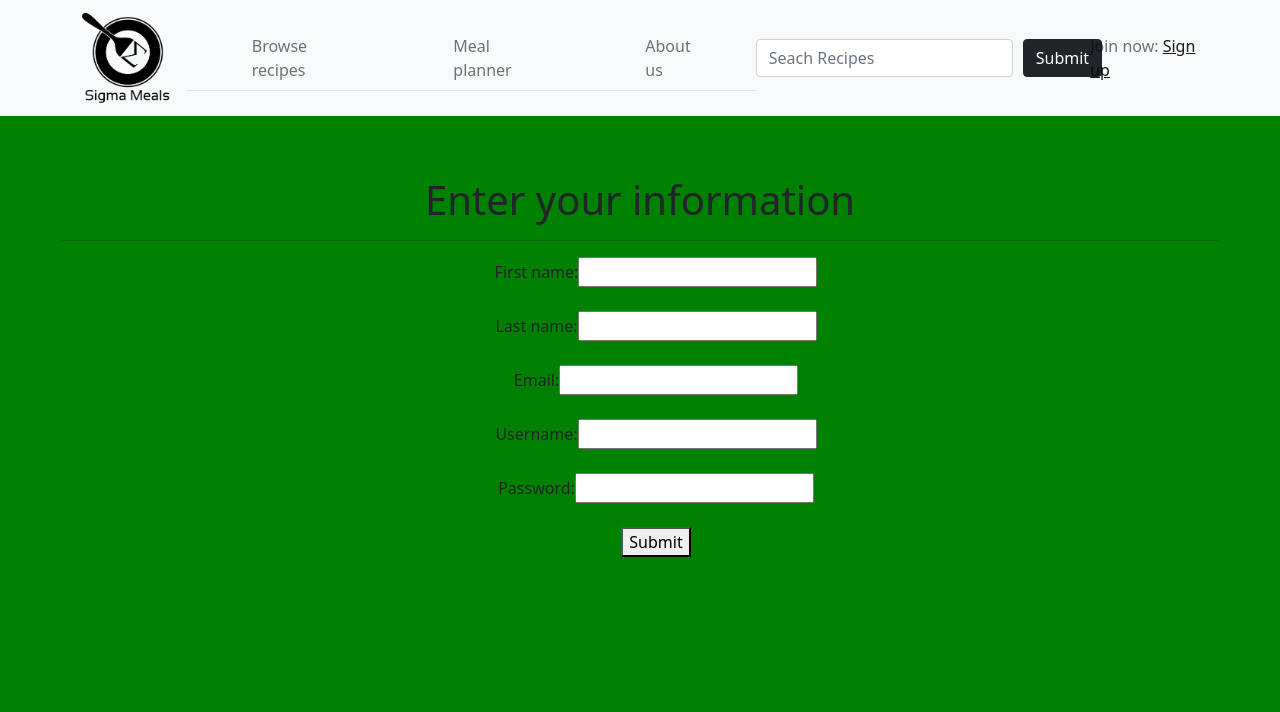
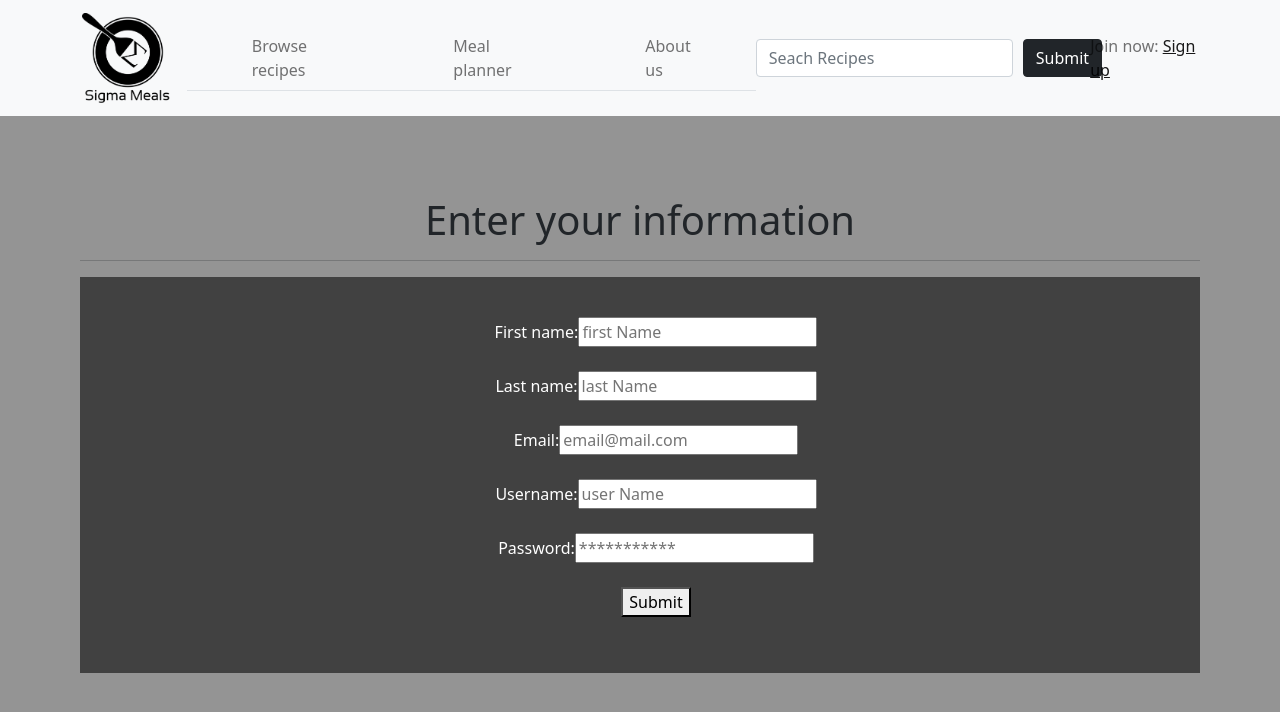
Before and after one commit to Abdulqdir/SigmaMeals, a React (Create React App) app in the folder client/: page /register in a window 1280 px wide. Shown: the top 712 px of the page. Built offline with nearby package versions, Linux system fonts and the light colour scheme.

Commit message:
finished registration page

```diff
--- a/client/src/pages/RegisterPage.js
+++ b/client/src/pages/RegisterPage.js
@@ -10,14 +10,16 @@ const RegisterPage = () => {
   return (
     <div className="register-wrapper">
        <div className="col-md-12 text-center">
-       <div style={{ padding: '20px' }}>
+       <div style={{ padding: '40px', alignContent:"center" }}>
       <h1>Enter your information</h1>
       <hr></hr>
+      <div className="textWr">
       <form>
         <ol>
         <div>
-          <label>First name: </label>
+          <label style={{color: 'white'}}>First name: </label>
           <input
+            placeholder="first Name"
             type="text"
             value={firstName}
             onChange={(e) => setFirstName(e.target.value)}
@@ -26,8 +28,9 @@ const RegisterPage = () => {
         </div>
         <br></br>
         <div>
-          <label>Last name: </label>
+          <label style={{color: 'white'}}>Last name: </label>
           <input
+             placeholder="last Name"
             type="text"
             value={lastName}
             onChange={(e) => setLastName(e.target.value)}
@@ -36,8 +39,9 @@ const RegisterPage = () => {
         </div>
         <br></br>
         <div>
-          <label>Email: </label>
+          <label style={{color: 'white'}}>Email: </label>
           <input
+             placeholder="email@mail.com"
             type="text"
             value={email}
             onChange={(e) => setEmail(e.target.value)}
@@ -46,8 +50,9 @@ const RegisterPage = () => {
         </div>
         <br></br>
         <div>
-          <label>Username: </label>
+          <label style={{color: 'white'}}>Username: </label>
           <input
+             placeholder="user Name"
             type="text"
             value={username}
             onChange={(e) => setUsername(e.target.value)}
@@ -56,8 +61,9 @@ const RegisterPage = () => {
         </div>
         <br></br>
         <div>
-          <label>Password: </label>
+          <label style={{color: 'white'}}>Password: </label>
           <input
+            placeholder="***********"
             type="password"
             value={password}
             onChange={(e) => setPassword(e.target.value)}
@@ -69,6 +75,8 @@ const RegisterPage = () => {
         </ol>
 
       </form>
+      </div>
+
     </div>
        </div>
     </div>
--- a/client/src/pages/register.css
+++ b/client/src/pages/register.css
@@ -2,7 +2,7 @@
     padding-top: 40px;
     padding-bottom: 40px;
     padding: 40px;
-    background-color: green;
+    background-color: rgba(128, 128, 128, 0.842);
     background-size: cover;
     background-repeat: no-repeat;
     position: absolute;
@@ -20,3 +20,7 @@
     flex-direction: column;
     font-family:"Open Sans";
   }
+  .textWr{
+    padding: 40px;
+    background-color: rgb(30, 30, 30,0.7);
+  }
```
Also changed, not shown: 1 other file (tests, documents, lock files or other folders).
